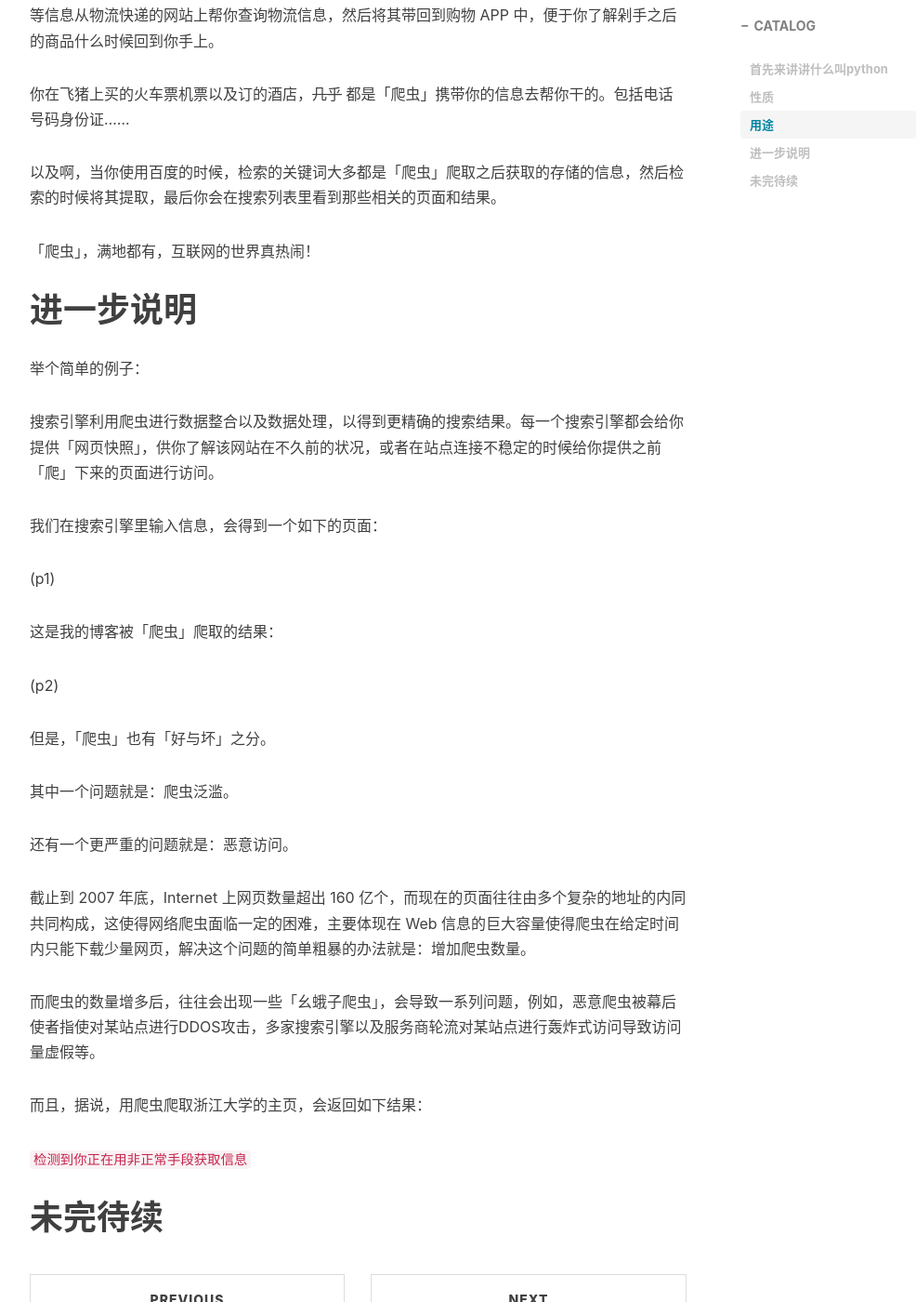
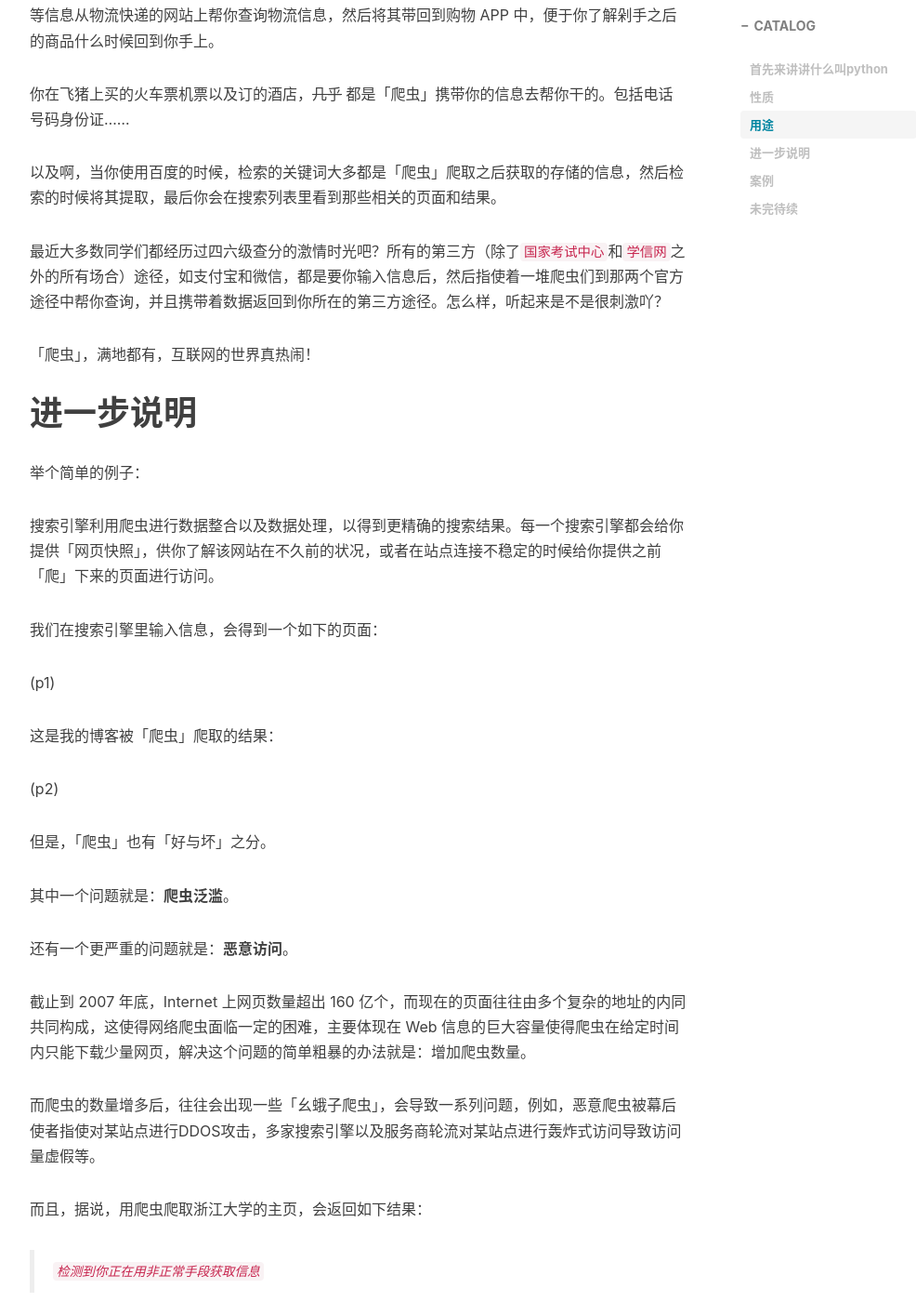
Before and after one commit to TaohongMaxwell/TaohongMaxwell.github.io, a Jekyll site: the page built from _posts/2018-06-19-python-web-crewler.md, in a window 1280 px wide and 1400 px high, scrolled down 1995 px. Shown: the whole window at 93% size, without its empty margins (233-1219 px from the left). Built offline with Jekyll 4.4.1, drawn with Linux system fonts in a browser that asks for light colours; nearby versions of some CDN libraries; comment, search, counter and statistics services are not loaded.

```diff
--- a/_config.yml
+++ b/_config.yml
@@ -1,7 +1,7 @@
 # Site settings
 title: Tao Hong
 SEOTitle: Maxwell Tao
-header-img: img/MLTR/singer.jpg
+header-img: img/wallpapers/circuit.png
 email: taohong_max@outlook.com
 description: "Every failure is leading towards success."
 
--- a/_posts/2018-06-19-python-web-crewler.md
+++ b/_posts/2018-06-19-python-web-crewler.md
@@ -49,6 +49,8 @@
 
 以及啊，当你使用百度的时候，检索的关键词大多都是「爬虫」爬取之后获取的存储的信息，然后检索的时候将其提取，最后你会在搜索列表里看到那些相关的页面和结果。
 
+最近大多数同学们都经历过四六级查分的激情时光吧？所有的第三方（除了`国家考试中心`和`学信网`之外的所有场合）途径，如支付宝和微信，都是要你输入信息后，然后指使着一堆爬虫们到那两个官方途径中帮你查询，并且携带着数据返回到你所在的第三方途径。怎么样，听起来是不是很刺激吖？
+
 「爬虫」，满地都有，互联网的世界真热闹！
 
 # 进一步说明
@@ -67,9 +69,9 @@
 
 但是，「爬虫」也有「好与坏」之分。
 
-其中一个问题就是：爬虫泛滥。
+其中一个问题就是：**爬虫泛滥**。
 
-还有一个更严重的问题就是：恶意访问。
+还有一个更严重的问题就是：**恶意访问**。
 
 截止到 2007 年底，Internet 上网页数量超出 160 亿个，而现在的页面往往由多个复杂的地址的内同共同构成，这使得网络爬虫面临一定的困难，主要体现在 Web 信息的巨大容量使得爬虫在给定时间内只能下载少量网页，解决这个问题的简单粗暴的办法就是：增加爬虫数量。
 
@@ -77,6 +79,10 @@
 
 而且，据说，用爬虫爬取浙江大学的主页，会返回如下结果：
 
-`检测到你正在用非正常手段获取信息`
+> `检测到你正在用非正常手段获取信息`
+
+# 案例
+
+
 
 # 未完待续
```
Also changed, not shown: img/title.jpg (deleted), img/wallpapers/BingWallpaper-2018-08-13.jpg (added), img/wallpapers/Circuit.png (added), img/wallpapers/Omnisphere.png (added), img/wallpapers/Yosemite Color Block.png (added), img/wallpapers/title.jpg (added).
